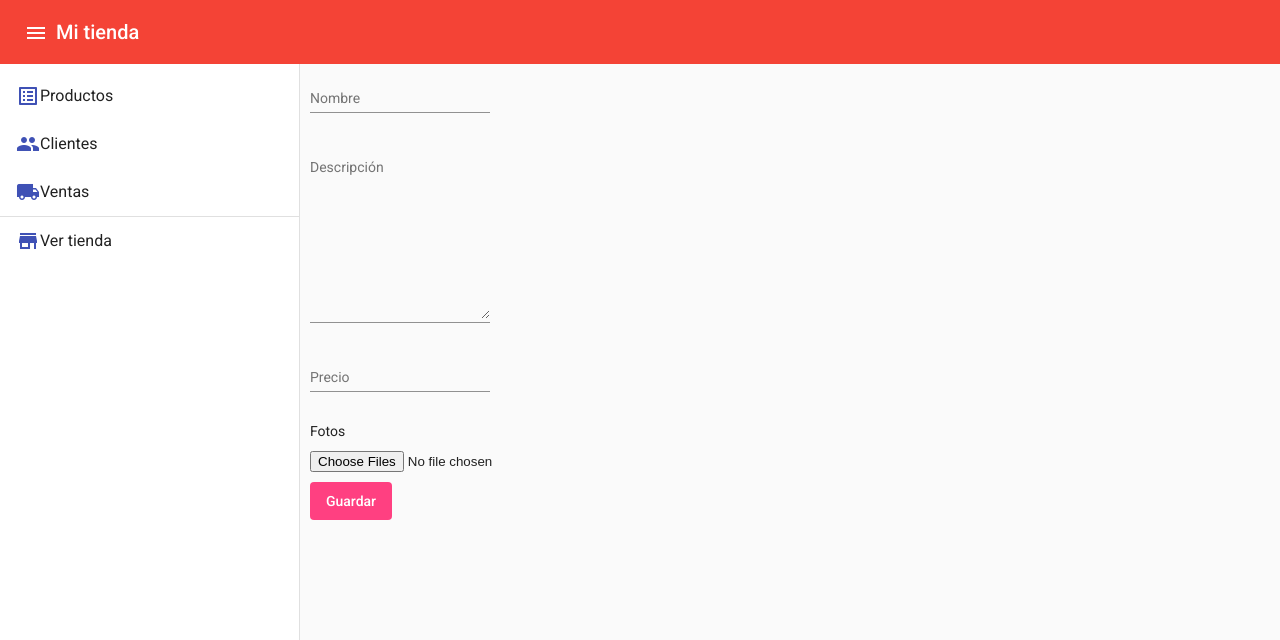
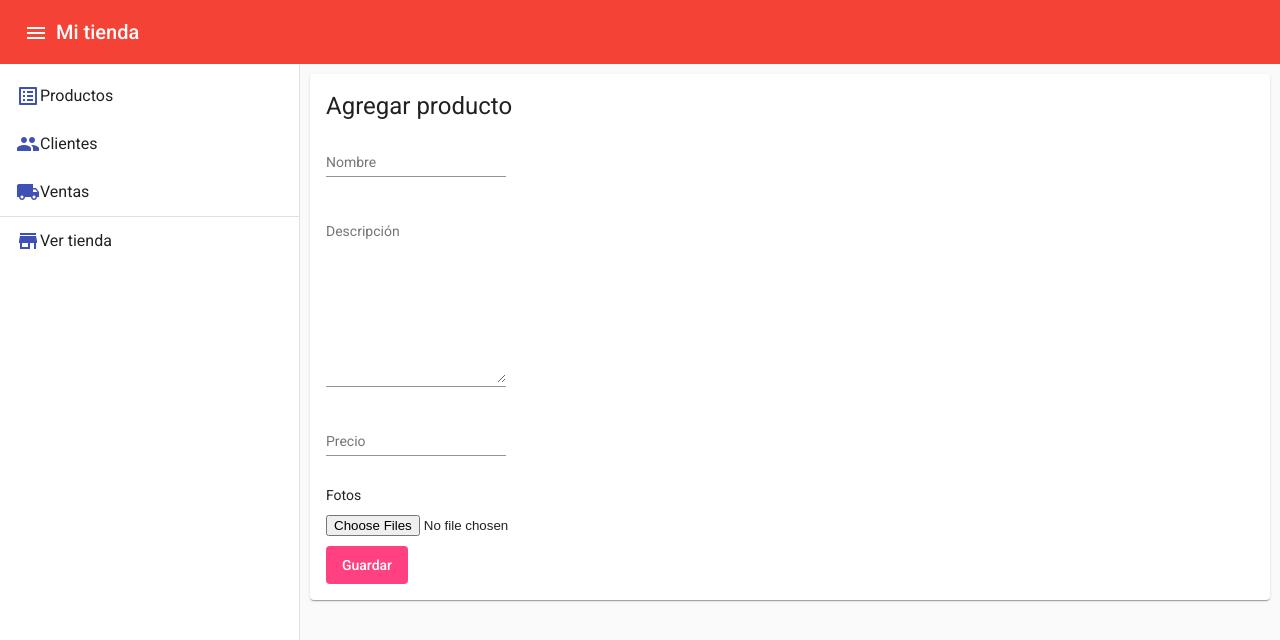
Before and after one commit to parzibyte/e-commerce-angular-node, an Angular app: page /#/productos/agregar in a window 1280 px wide. Shown: the top 640 px of the page. Built offline with nearby package versions, Linux system fonts and the light colour scheme.

Commit message:
Encerrando formulario en card

```diff
--- a/src/app/agregar-producto/agregar-producto.component.html
+++ b/src/app/agregar-producto/agregar-producto.component.html
@@ -1,3 +1,5 @@
+<mat-card>
+  <h1>Agregar producto</h1>
   <p>
     <mat-form-field>
       <input matInput [(ngModel)]="productoModel.nombre"
@@ -24,3 +26,4 @@
   <p>
     <app-loading-button [cargando]="cargando" texto="Guardar" (click)="guardar()"></app-loading-button>
   </p>
+</mat-card>
```
Lines whose indentation alone changed are shown as unchanged.
